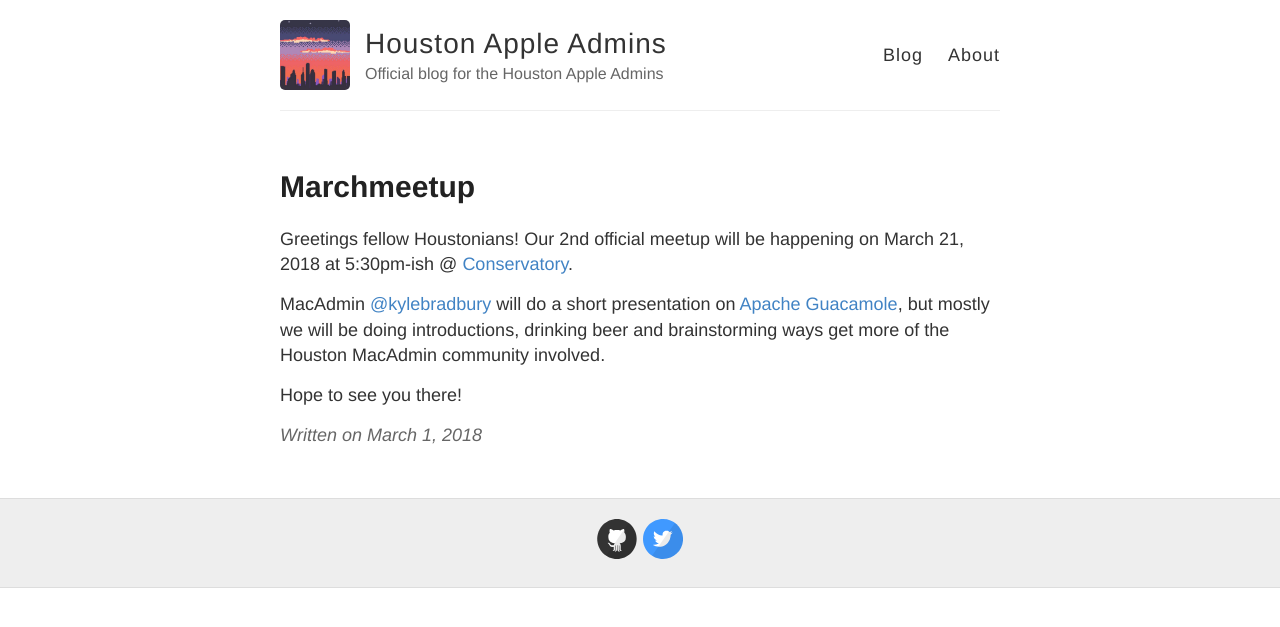
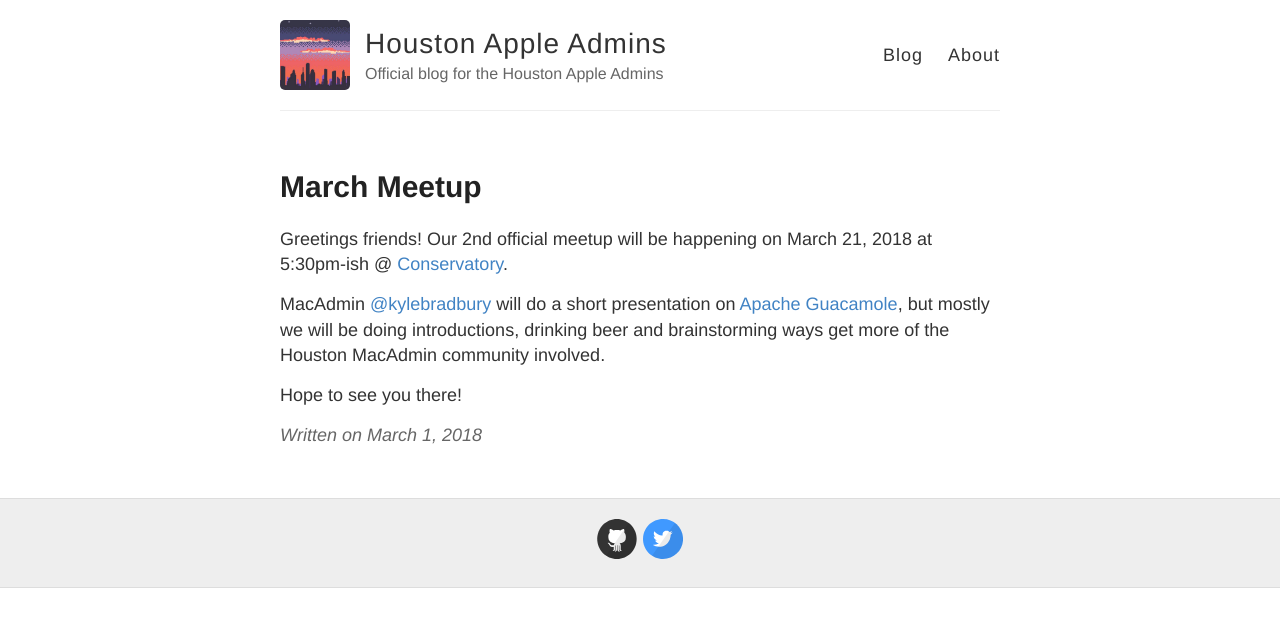
Before and after one commit to houstonappleadmins/houstonappleadmins.github.io, a Jekyll site: the page built from _posts/2018-3-1-March-Meetup.md, in a window 1280 px wide. Shown: the top 627 px of the page. Built offline with Jekyll 4.4.1, drawn with Linux system fonts in a browser that asks for light colours; our own code applies the rules of GitHub Pages for plain Markdown files.

Commit message:
blog post fix

```diff
--- a/_posts/2018-3-1-March-Meetup.md
+++ b/_posts/2018-3-1-March-Meetup.md
@@ -1,9 +1,9 @@
 ---
-title: "Marchmeetup"
+title: "March Meetup"
 date: 2018-03-01T15:21:43-06:00
 draft: true
 ---
-Greetings fellow Houstonians! Our 2nd official meetup will be happening on March 21, 2018 at 5:30pm-ish @ [Conservatory](http://conservatoryhtx.com "conservatoryhtx").
+Greetings friends! Our 2nd official meetup will be happening on March 21, 2018 at 5:30pm-ish @ [Conservatory](http://conservatoryhtx.com "conservatoryhtx").
 
 MacAdmin [@kylebradbury](https://twitter.com/kylebradbury) will do a short presentation on [Apache Guacamole](https://guacamole.apache.org), but mostly we will be doing introductions, drinking beer and brainstorming ways get more of the Houston MacAdmin community involved.
 
```
